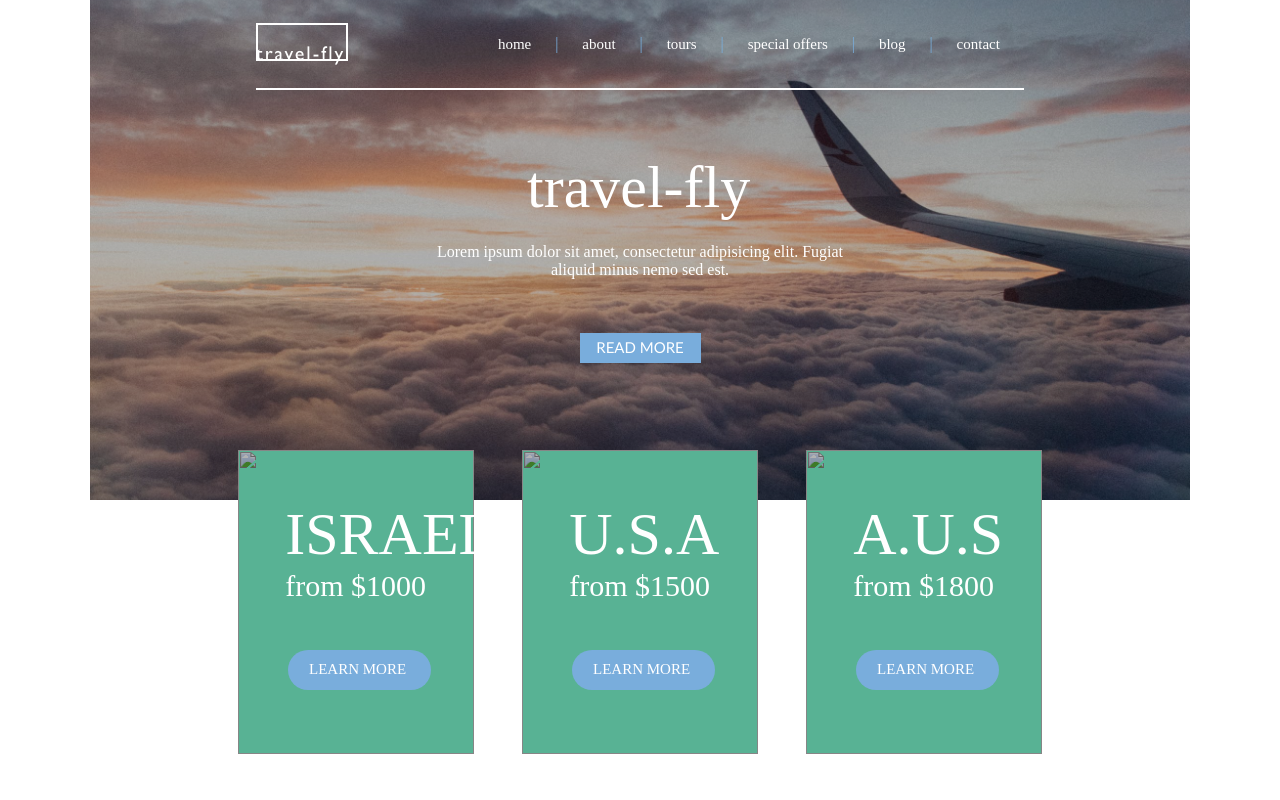
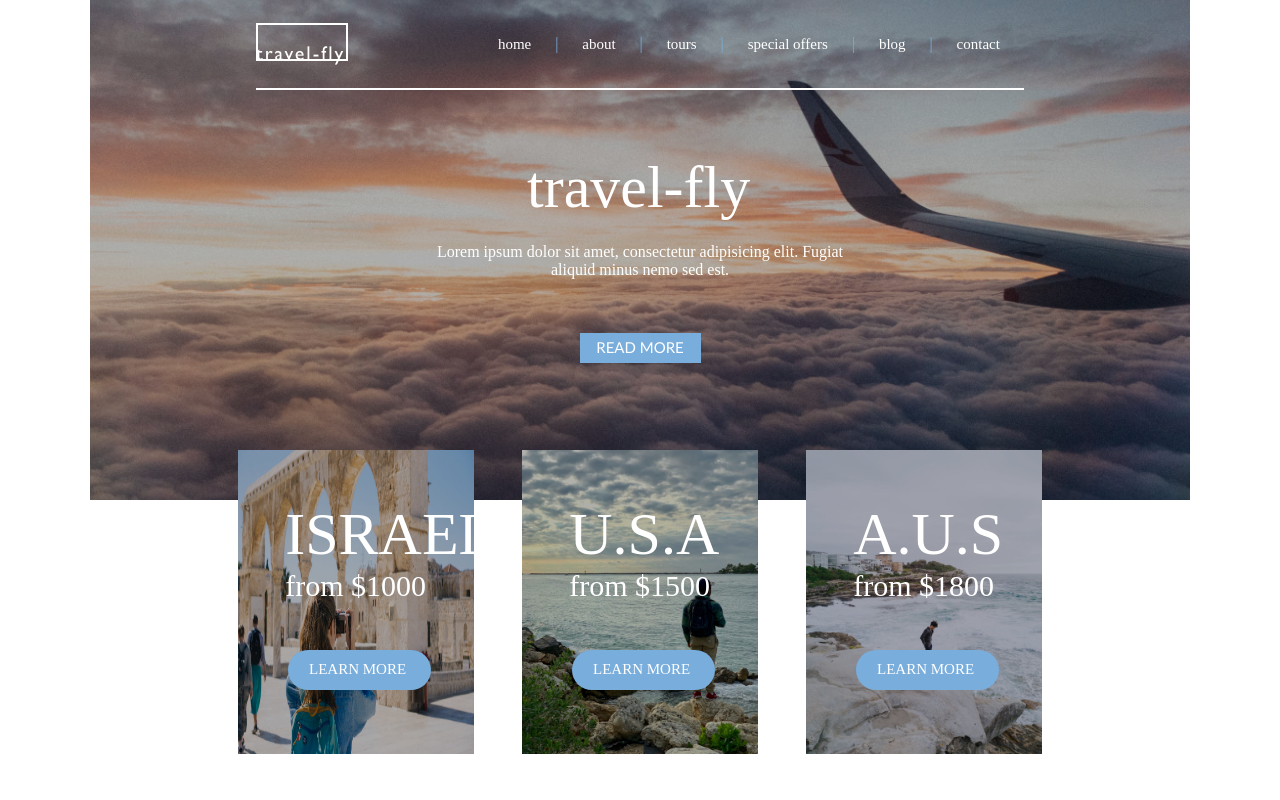
Before and after one commit to mGlvz/homework-three, a plain HTML site: page index.html in a window 1280 px wide. Shown: the top 800 px of the page. Drawn offline with Linux system fonts and the light colour scheme; the site is published under a folder, as on GitHub Pages, so addresses that start at the root find nothing; a web font is replaced by a local one.

Commit message:
fixed it!

```diff
--- a/index.html
+++ b/index.html
@@ -38,7 +38,7 @@
         </section>
         <section class="promo-trips">
           <div class="trip">
-            <img src="/images/tour/tour-01.jpg" alt="" />
+            <img src="images/tour/tour-01.jpg" alt="" />
             <div class="overlay">
               <div class="title-price">
                 <div class="title">ISRAEL</div>
@@ -48,7 +48,7 @@
             </div>
           </div>
           <div class="trip">
-            <img src="/images/tour/tour-02.jpg" alt="" />
+            <img src="images/tour/tour-02.jpg" alt="" />
             <div class="overlay">
               <div class="title-price">
                 <div class="title">U.S.A</div>
@@ -58,7 +58,7 @@
             </div>
           </div>
           <div class="trip">
-            <img src="/images/tour/tour-03.jpg" alt="" />
+            <img src="images/tour/tour-03.jpg" alt="" />
             <div class="overlay">
               <div class="title-price">
                 <div class="title">A.U.S</div>
```
